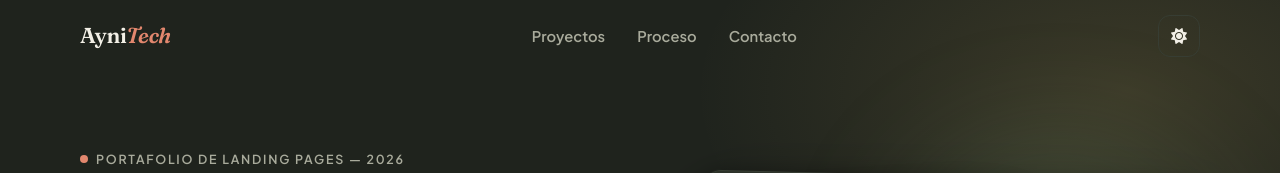
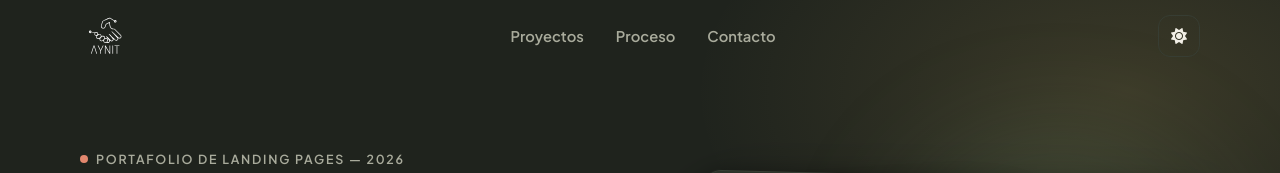
Before and after one commit to Samael1525/Portafolio, a plain HTML site: page index.html in a window 1280 px wide. Both pictures are taken after a click on the button "Activar modo noche". Shown: the top 173 px of the page. Drawn offline with Linux system fonts and the light colour scheme.

Commit message:
Marca AYNIT: integrar logo SVG y renombrar marca en todo el portafolio

```diff
--- a/css/portfolio.css
+++ b/css/portfolio.css
@@ -1,5 +1,5 @@
 /* ==========================================================================
-   AyniTech — Portafolio (rediseño)
+   AYNIT — Portafolio (rediseño)
    Sistema de diseño editorial · paleta cálida (salvia + terracota)
    Fuentes: Fraunces (display) + Plus Jakarta Sans (cuerpo)
    ========================================================================== */
@@ -238,17 +238,24 @@ p {
   gap: 20px;
 }
 
-.wordmark {
-  font-family: var(--font-display);
-  font-weight: 600;
-  font-size: 1.35rem;
-  letter-spacing: -0.02em;
-  color: var(--ink);
+.brand {
+  display: inline-flex;
+  align-items: center;
 }
 
-.wordmark .wm-dot {
-  color: var(--terracotta);
-  font-style: italic;
+.brand-logo {
+  height: 48px;
+  width: auto;
+  display: block;
+  transition: transform 0.25s var(--ease-out);
+}
+
+.brand:hover .brand-logo {
+  transform: scale(1.04);
+}
+
+[data-theme="dark"] .brand-logo {
+  filter: brightness(0) invert(1);
 }
 
 .topnav {
@@ -899,6 +906,10 @@ p {
   border-bottom: 1px solid var(--border);
 }
 
+.footer-brand .brand-logo {
+  height: 44px;
+}
+
 .footer-brand p {
   color: var(--muted);
   font-size: 0.92rem;
--- a/index.html
+++ b/index.html
@@ -4,8 +4,8 @@
 <head>
     <meta charset="UTF-8">
     <meta name="viewport" content="width=device-width, initial-scale=1.0">
-    <meta name="description" content="AyniTech — Portafolio de landing pages. Diseño y desarrollo web para negocios que quieren vender más.">
-    <title>AyniTech | Portafolio de Landing Pages</title>
+    <meta name="description" content="AYNIT — Portafolio de landing pages. Diseño y desarrollo web para negocios que quieren vender más.">
+    <title>AYNIT | Portafolio de Landing Pages</title>
 
     <link rel="preconnect" href="https://fonts.googleapis.com">
     <link rel="preconnect" href="https://fonts.gstatic.com" crossorigin>
@@ -33,8 +33,8 @@
     <!-- ======================= TOP BAR ======================= -->
     <header id="header" class="topbar">
         <div class="container topbar-inner">
-            <a href="#inicio" class="wordmark" aria-label="AyniTech — Inicio">
-                Ayni<span class="wm-dot">Tech</span>
+            <a href="#inicio" class="brand" aria-label="AYNIT — Inicio">
+                <img class="brand-logo" src="assets/LOGO_AYNI.svg" alt="AYNIT">
             </a>
 
             <nav class="topnav" aria-label="Navegación principal">
@@ -59,7 +59,9 @@
     <!-- Menú móvil -->
     <nav id="nav-mobile" class="drawer" aria-label="Navegación móvil">
         <div class="drawer-head">
-            <span class="wordmark">Ayni<span class="wm-dot">Tech</span></span>
+            <a href="#inicio" class="brand" aria-label="AYNIT — Inicio">
+                <img class="brand-logo" src="assets/LOGO_AYNI.svg" alt="AYNIT">
+            </a>
             <button id="nav-close" class="tbtn nav-close" aria-label="Cerrar menú">
                 <i class="fa-solid fa-xmark"></i>
             </button>
@@ -71,7 +73,7 @@
         </div>
         <div class="drawer-foot">
             <a href="#contacto" class="btn btn-terra">Escríbeme</a>
-            <small>© AyniTech · Portafolio</small>
+            <small>© AYNIT · Portafolio</small>
         </div>
     </nav>
 
@@ -299,7 +301,7 @@
                 <blockquote class="reveal">
                     «El buen diseño no se nota. Se <em>siente</em>: la gente encuentra lo que busca,
                     entiende el mensaje y se siente en confianza».
-                    <cite>— AyniTech</cite>
+                    <cite>— AYNIT</cite>
                 </blockquote>
             </div>
         </section>
@@ -335,7 +337,9 @@
     <footer class="footer">
         <div class="container footer-inner">
             <div class="footer-brand">
-                <a href="#inicio" class="wordmark">Ayni<span class="wm-dot">Tech</span></a>
+                <a href="#inicio" class="brand" aria-label="AYNIT — Inicio">
+                    <img class="brand-logo" src="assets/LOGO_AYNI.svg" alt="AYNIT">
+                </a>
                 <p>Landing pages que se sienten bien. Diseño y desarrollo para negocios que quieren vender más.</p>
             </div>
 
@@ -353,7 +357,7 @@
             </div>
         </div>
         <div class="container footer-bottom">
-            <span>© <span id="year">2026</span> AyniTech. Todos los derechos reservados.</span>
+            <span>© <span id="year">2026</span> AYNIT. Todos los derechos reservados.</span>
             <span class="made">Hecho con <i class="fa-solid fa-heart"></i> y mucho café</span>
         </div>
     </footer>
```
Also changed, not shown: landing/cordillera/index.html (+2 -2 lines), landing/turismoxyz/index.html (+2 -2 lines), assets/LOGO_AYNI.svg (added), 1 other file.
